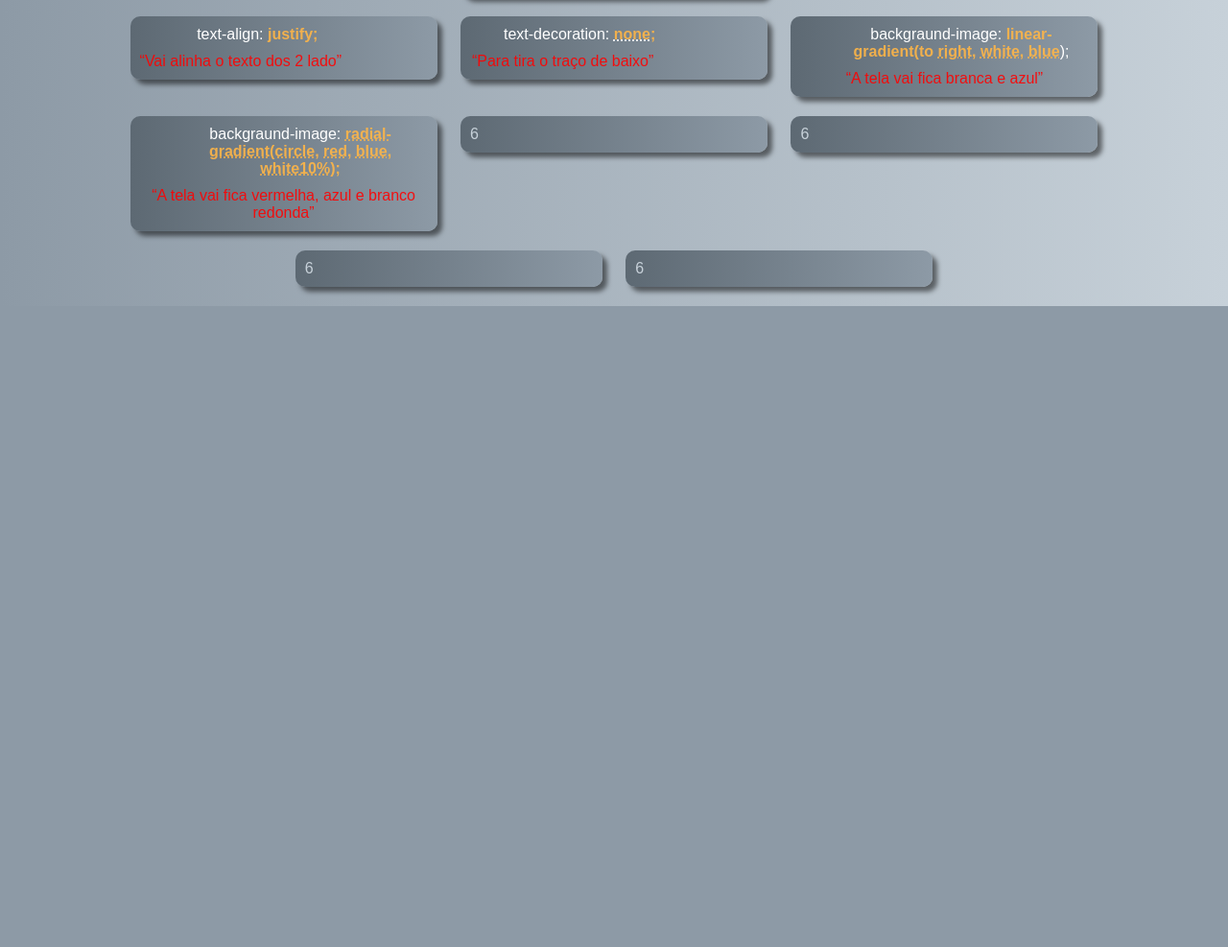
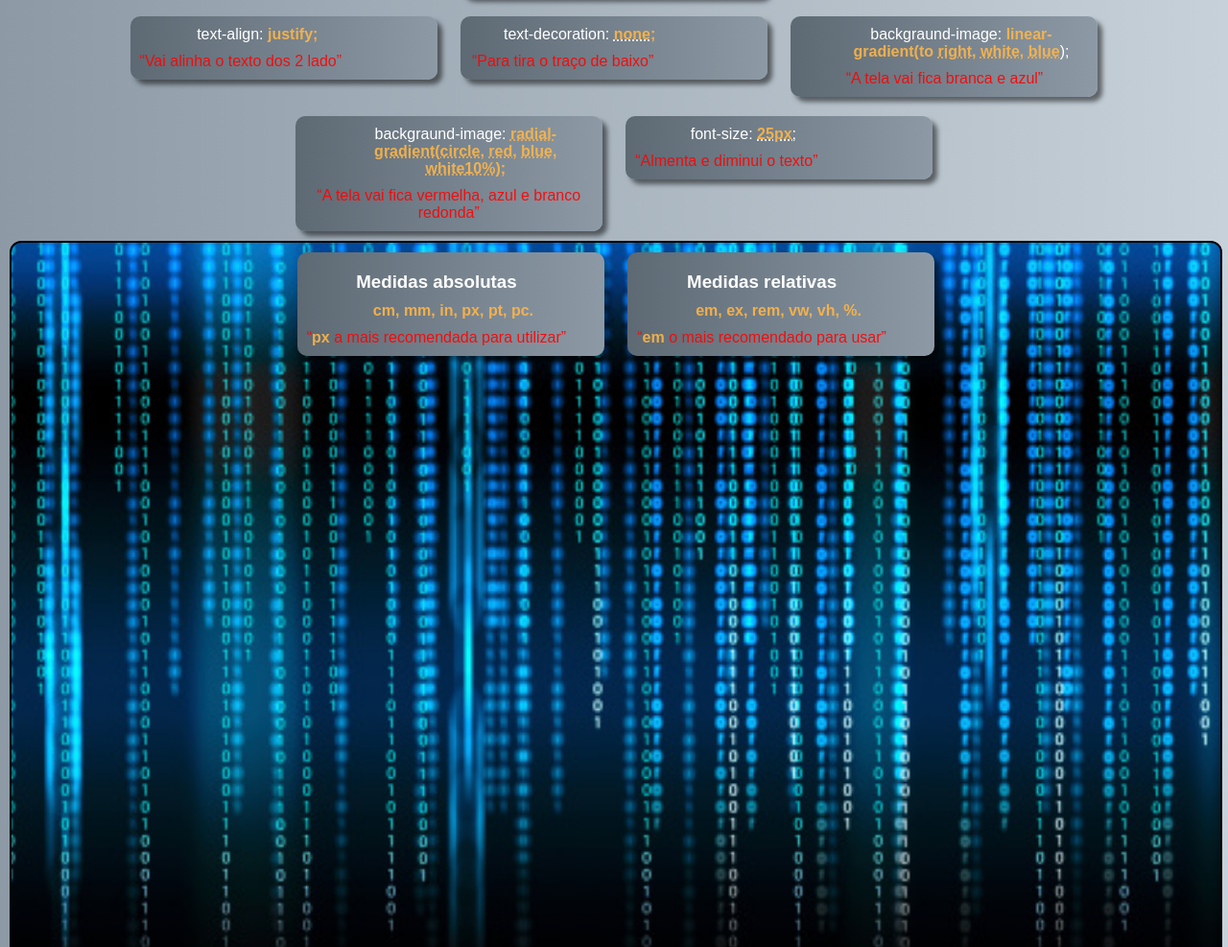
Before and after one commit to lias-alves/codigo, a plain HTML site: page index.html in a window 1280 px wide. Shown: the part 3553-4540 px from the top of the page at 96% size. Before the commit the page ends 3872 px from the top, so only its background shows below. Drawn offline with Linux system fonts and the light colour scheme.

Commit message:
atualizacões

```diff
--- a/estilo/style.css
+++ b/estilo/style.css
@@ -261,6 +261,11 @@ span p{
     box-shadow: 5px 5px 5px rgba(0, 0, 0, 0.514);
 }
 
+.bloco-css h3{
+    color: var(--cor5);
+    padding: 10px;
+}
+
 .bloco-css p{
     color: var(--cor5);
 }
@@ -272,3 +277,11 @@ span p{
 .bloco-css q{
     color: var(--cor6);
 }
+
+.bloco-fundo-3{
+    border: 2px solid black;
+    height: 100vh;
+    background: black url('../img/img002.jpg') center center no-repeat fixed;
+    background-size: cover;
+    border-radius: 12px;
+}
--- a/index.html
+++ b/index.html
@@ -364,22 +364,30 @@
                  </div>
 
                  <div class="bloco-css">
-                    6
+                    <div>
+                        <p>font-size: <abbr title="mude o munero. '16px tamanho padrão'"><b>25px</b>;</abbr></p>
+                        <q>Almenta e diminui o texto</q>
+                    </div>
                  </div>
+            </div>
 
-                 <div class="bloco-css">
-                    6
-                 </div>
+            <aside class="bloco-fundo-3">
+                <div class="bloco-css">
+                    <div>
+                        <h3>Medidas absolutas</h3>
+                        <p><b>cm, mm, in, px, pt, pc.</b></p>
+                        <q><b>px</b> a mais recomendada para utilizar</q>
+                    </div>
+                </div>
+                <div class="bloco-css">
+                    <div>
+                        <h3>Medidas relativas</h3>
+                        <p><b>em, ex, rem, vw, vh, %.</b></p>
+                        <q><b>em </b> o mais recomendado para usar</q>
+                    </div>
+                </div>
 
-                 <div class="bloco-css">
-                    6
-                 </div>
-
-                 <div class="bloco-css">
-                    6
-                 </div>
-
-            </div>
+            </aside>
 
         </section>
     </main>
```
Also changed, not shown: img/img002.jpg (added), img/img003.jpg (added), img/img01.jpg (added).
